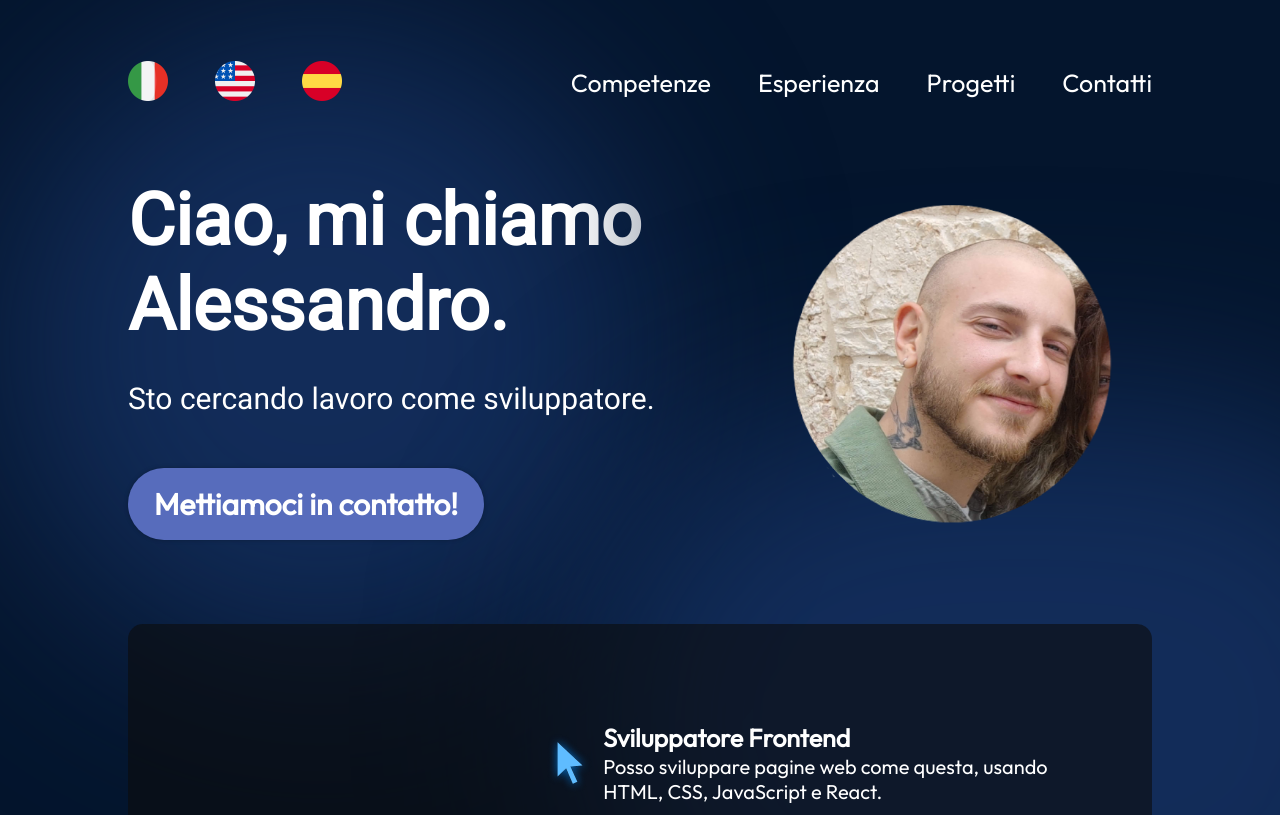
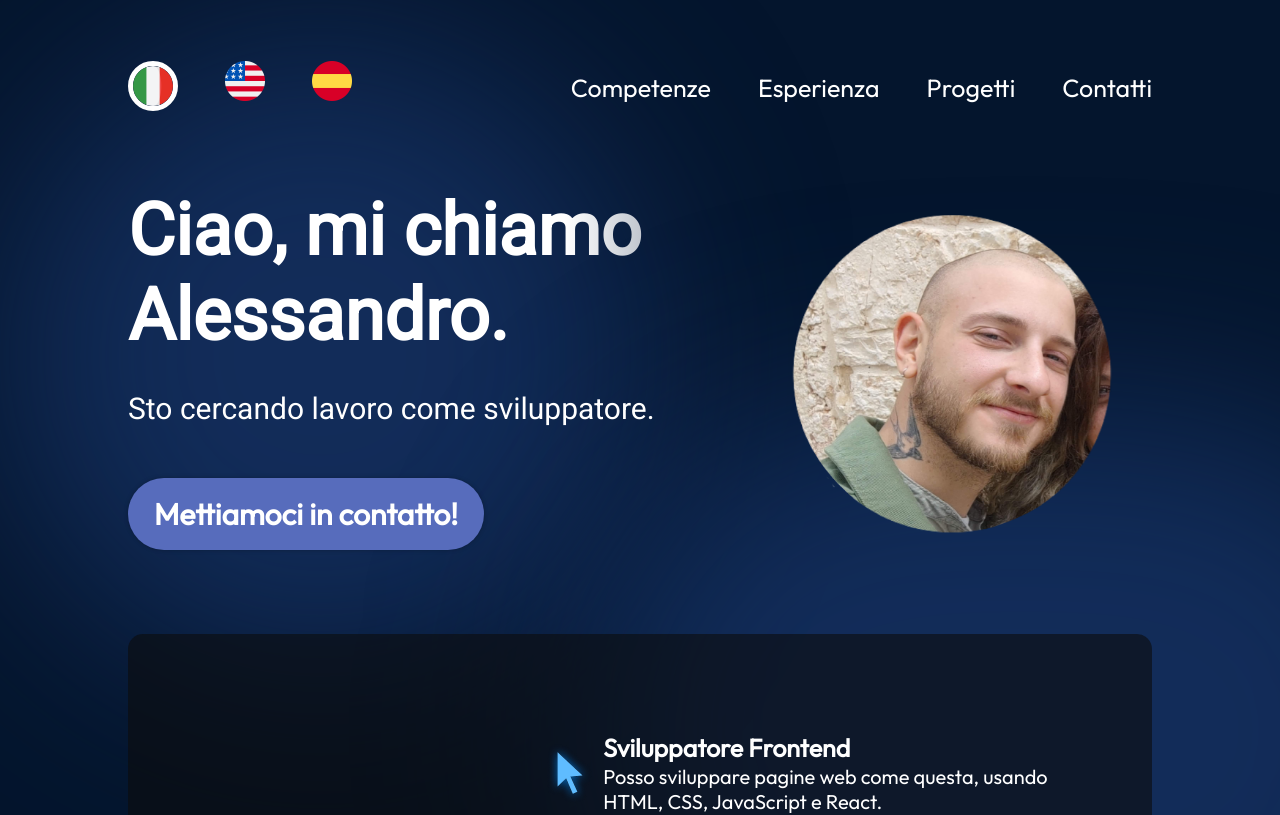
Before and after one commit to ale70029/portoflio_website, a React (Vite) app: page / in a window 1280 px wide. Shown: the top 815 px of the page. Built offline with nearby package versions, Linux system fonts and the light colour scheme.

Commit message:
fixed lang button

```diff
--- a/src/components/Navbar/Navbar.jsx
+++ b/src/components/Navbar/Navbar.jsx
@@ -23,13 +23,16 @@ export const Navbar = () =>{
             onClick={() => setFlagOpen(false)}
             >
                 <li>
-                    <img src={getImageUrl("nav/it.png")} alt="it" onClick={() => setLang("it")}/>
+                    <img src={getImageUrl("nav/it.png")} alt="it" onClick={() => setLang("it")}
+                    className={lang == 'it' ? styles.active : ''}/>
                 </li>
                 <li>
-                    <img src={getImageUrl("nav/en.png")} alt="en" onClick={() => setLang("en")}/>
+                    <img src={getImageUrl("nav/en.png")} alt="en" onClick={() => setLang("en")}
+                    className={lang == 'en' ? styles.active : ''}/>
                 </li>
                 <li>
-                    <img src={getImageUrl("nav/es.png")} alt="es" onClick={() => setLang("es")}/>
+                    <img src={getImageUrl("nav/es.png")} alt="es" onClick={() => setLang("es")}
+                    className={lang == 'es' ? styles.active : ''}/>
                 </li>
             </ul>
         </div>
--- a/src/components/Navbar/Navbar.module.css
+++ b/src/components/Navbar/Navbar.module.css
@@ -42,6 +42,11 @@
     display: flex;
     gap: 47px;
     list-style: none;
+}
+
+.active {
+    border: 5px solid #ffffff; /* Cerchio attorno all'immagine selezionata */
+    border-radius: 100%;
 }
 
 .menuBtn{
```
Also changed, not shown: assets/projects/JBubbleBobble.png (added).
